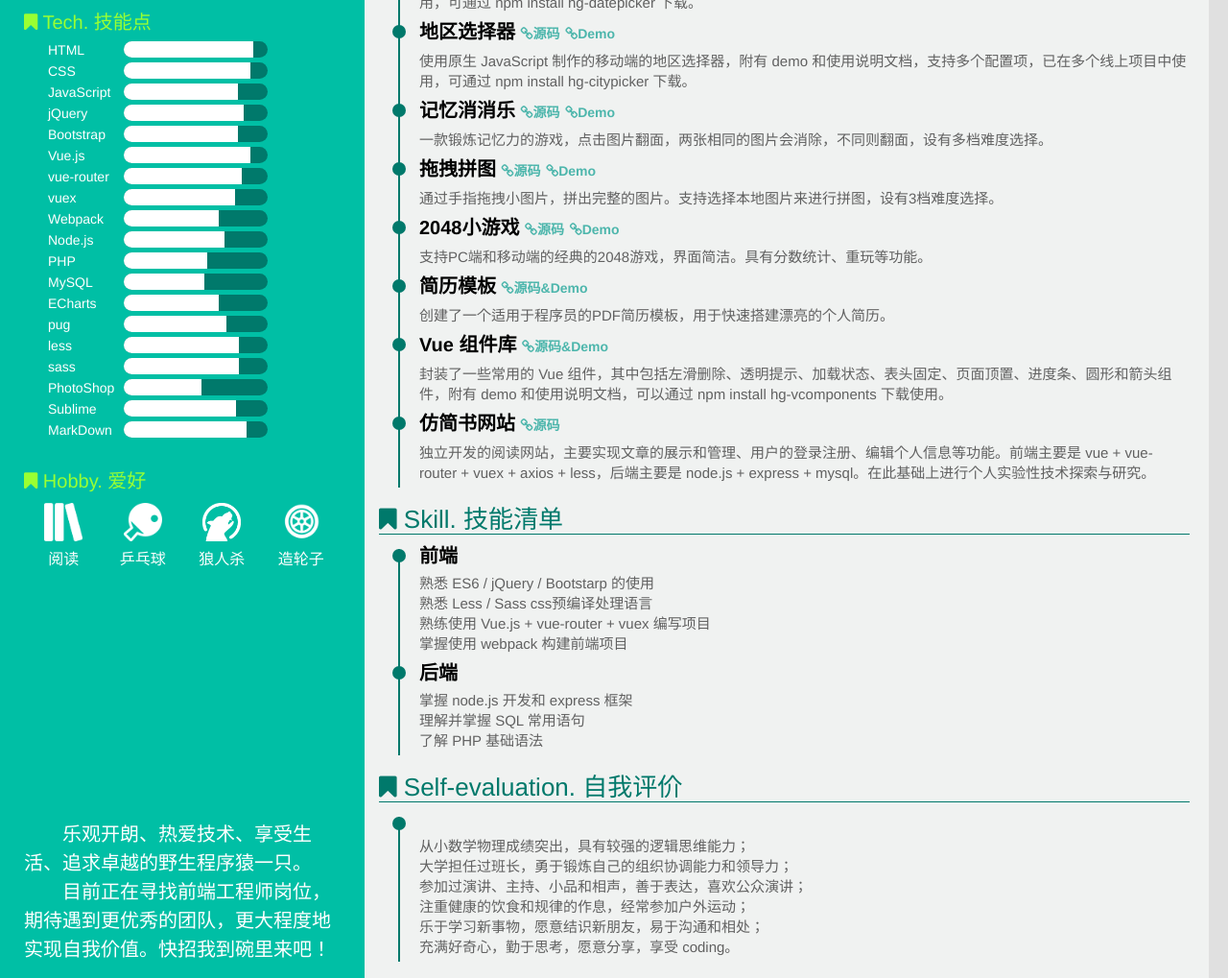
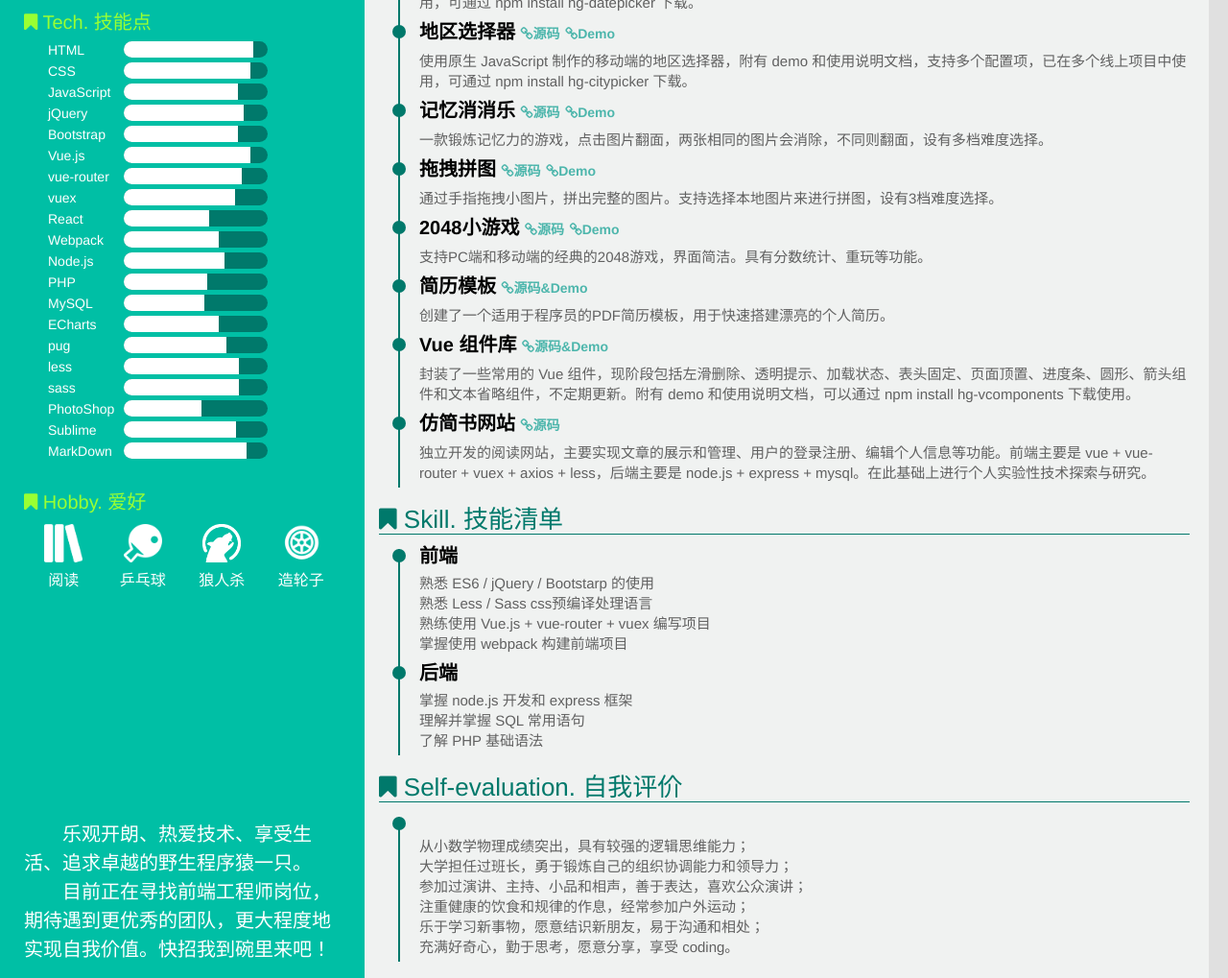
Before and after one commit to hamger/hg-resume, a plain HTML site: page pdf/pdf.html in a window 1280 px wide. Shown: the part 753-1772 px from the top of the page at 96% size. Drawn offline with Linux system fonts and the light colour scheme.

Commit message:
add react

```diff
--- a/pdf/pdf.html
+++ b/pdf/pdf.html
@@ -92,6 +92,12 @@
                         <div class="skill-name">vuex</div>
                         <div class="skill-bar-wrap">
                             <div class="skill-bar" style="width: 77%"></div>
+                        </div>
+                    </dd>
+                    <dd>
+                        <div class="skill-name">React</div>
+                        <div class="skill-bar-wrap">
+                            <div class="skill-bar" style="width: 59%"></div>
                         </div>
                     </dd>
                     <dd>
@@ -275,7 +281,7 @@
                             <h4>Vue 组件库
                                 <a href="https://github.com/hamger/hg-vcomponents" target="_blank"><i class="icon-link"></i>源码&Demo</a>
                             </h4>
-                            <p>封装了一些常用的 Vue 组件，其中包括左滑删除、透明提示、加载状态、表头固定、页面顶置、进度条、圆形和箭头组件，附有 demo 和使用说明文档，可以通过 npm install hg-vcomponents 下载使用。</p>
+                            <p>封装了一些常用的 Vue 组件，现阶段包括左滑删除、透明提示、加载状态、表头固定、页面顶置、进度条、圆形、箭头组件和文本省略组件，不定期更新。附有 demo 和使用说明文档，可以通过 npm install hg-vcomponents 下载使用。</p>
                         </li>
                         <li>
                             <div class="circle"></div>
```
